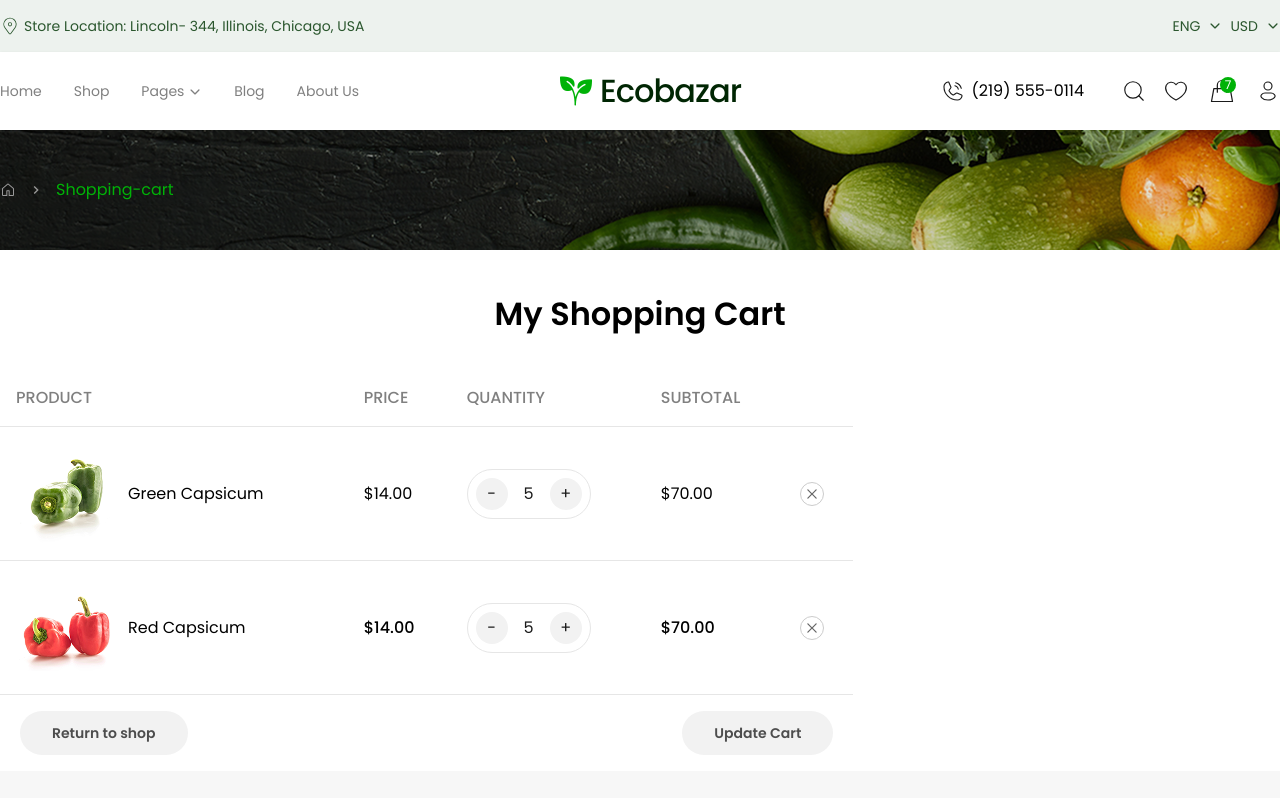
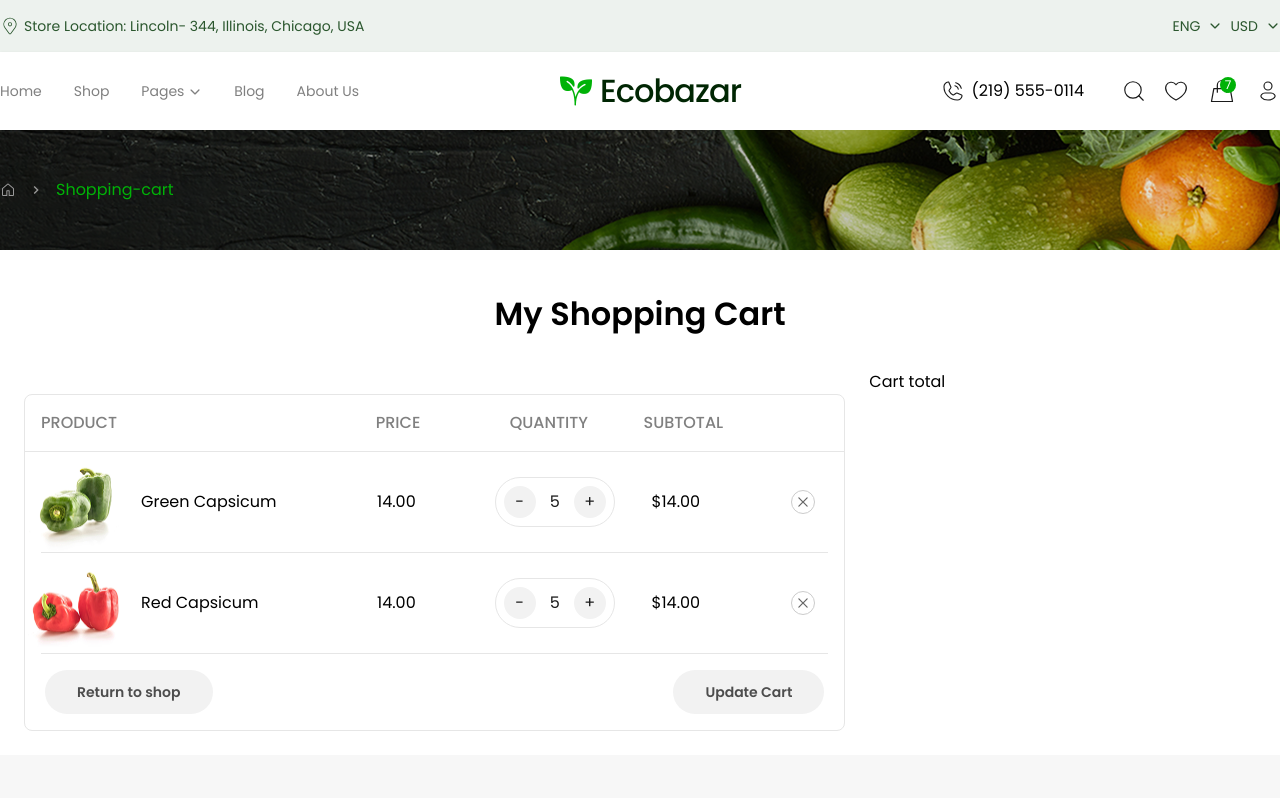
Before and after one commit to itsdevelopershakil/organic-food-e-commerce, a React (Vite) app: page /shopping-cart in a window 1280 px wide. Shown: the top 798 px of the page. Built offline with nearby package versions, Linux system fonts and the light colour scheme.

Commit message:
changing list removed table and using div for creating item list

```diff
--- a/src/pages/ShoppingCart.tsx
+++ b/src/pages/ShoppingCart.tsx
@@ -1,10 +1,50 @@
+import { useState } from 'react';
 import { RxCross2 } from 'react-icons/rx';
 import { Link } from 'react-router-dom';
 import greenCapsicum from '../assets/images/green-capsicum.png';
 import redCapsicum from '../assets/images/red-capsicum.png';
 import Breadcrumbs from '../components/Breadcrumbs';
+import Divider from '../components/Divider';
+
+// Define the CartItem type
+interface CartItem {
+    id: number;
+    name: string;
+    price: number;
+    quantity: number;
+    image: string;
+}
+
+const initialCart: CartItem[] = [
+    {
+        id: 1,
+        name: 'Green Capsicum',
+        price: 14.0,
+        quantity: 5,
+        image: greenCapsicum, // Replace with actual image URL
+    },
+    {
+        id: 2,
+        name: 'Red Capsicum',
+        price: 14.0,
+        quantity: 5,
+        image: redCapsicum, // Replace with actual image URL
+    },
+];
 
 const ShoppingCart = () => {
+    const [cart, setCart] = useState<CartItem[]>(initialCart);
+
+    const updateQuantity = (id: number, change: number) => {
+        setCart((prevCart) =>
+            prevCart.map((item) =>
+                item.id === id
+                    ? { ...item, quantity: Math.max(1, item.quantity + change) }
+                    : item
+            )
+        );
+    };
+
     return (
         <>
             <Breadcrumbs />
@@ -13,84 +53,95 @@ const ShoppingCart = () => {
                     <h1 className="text-[32px] font-semibold mt-10 mb-8 text-center">
                         My Shopping Cart
                     </h1>
-                    <div className="w-2/3">
-                        <table className="w-full border-collapse">
-                            <thead>
-                                <tr className="*:font-medium *:text-left *:p-4 text-[#808080] border-b border-[#E6E6E6]">
-                                    <th>PRODUCT </th>
-                                    <th>PRICE </th>
-                                    <th>QUANTITY </th>
-                                    <th>SUBTOTAL</th>
-                                    <th></th>
-                                </tr>
-                            </thead>
-                            <tbody>
-                                <tr className="*:p-4 border-b border-[#E6E6E6]">
-                                    <td className="flex gap-3 items-center">
-                                        <img src={greenCapsicum} alt="" />
-                                        Green Capsicum
-                                    </td>
-                                    <td>$14.00</td>
-                                    <td>
-                                        <div className="w-[124px] border border-[#E6E6E6] rounded-[170px] p-2 text-[#1a1a1a] flex justify-between items-center">
-                                            <button className="w-8 h-8 rounded-full bg-[#F2F2F2]">
+                    <div className="flex">
+                        <div className="w-2/3 rounded-lg border border-[#E6E6E6] m-6">
+                            <div>
+                                <div className="grid grid-cols-12 gap-4 *:font-medium *:text-left p-4 text-[#808080] border-b border-[#E6E6E6]">
+                                    <p className="col-span-5">PRODUCT </p>
+                                    <p className="col-span-2">PRICE </p>
+                                    <p className="col-span-2">QUANTITY </p>
+                                    <p className="col-span-2">SUBTOTAL</p>
+                                    <p className="col-span-1"></p>
+                                </div>
+
+                                <div>
+                                    {cart.map((item) => (
+                                        <div key={item.id} className="*p-4">
+                                            <div className="grid grid-cols-12 gap-4 items-center">
+                                                <div className="col-span-5 flex gap-4 items-center">
+                                                    <img
+                                                        src={item.image}
+                                                        alt=""
+                                                        className="w-25 h-25"
+                                                    />
+                                                    {item.name}
+                                                </div>
+
+                                                <div className="col-span-1 p-1">
+                                                    {item.price.toFixed(2)}
+                                                </div>
+                                                <div className="col-span-3 px-13">
+                                                    <div className="w-[120px] border border-[#E6E6E6] rounded-[170px] p-2 text-[#1a1a1a] flex justify-between items-center">
+                                                        <button
+                                                            className="w-8 h-8 rounded-full bg-[#F2F2F2] cursor-pointer"
+                                                            onClick={() =>
+                                                                updateQuantity(
+                                                                    item.id,
+                                                                    -1
+                                                                )
+                                                            }
+                                                        >
                                                             -
                                                         </button>
-                                            <span>5</span>
-                                            <button className="w-8 h-8 rounded-full bg-[#F2F2F2]">
+                                                        <span>
+                                                            {item.quantity}
+                                                        </span>
+                                                        <button
+                                                            className="w-8 h-8 rounded-full bg-[#F2F2F2] cursor-pointer"
+                                                            onClick={() =>
+                                                                updateQuantity(
+                                                                    item.id,
+                                                                    1
+                                                                )
+                                                            }
+                                                        >
                                                             +
                                                         </button>
                                                     </div>
-                                    </td>
-                                    <td>$70.00</td>
-                                    <td>
+                                                </div>
+                                                <div className="col-span-2">
+                                                    ${item.price.toFixed(2)}
+                                                </div>
+                                                <div className="col-span-1">
                                                     <div className="w-6 h-6 border rounded-full border-[#CCCCCC] flex justify-center items-center cursor-pointer">
                                                         <RxCross2 className="text-[#666666]" />
                                                     </div>
-                                    </td>
-                                </tr>
-                                <tr className="*:p-4 border-b border-[#E6E6E6]">
-                                    <td className="flex gap-3 items-center">
-                                        <img src={redCapsicum} alt="" />
-                                        Red Capsicum
-                                    </td>
-                                    <td className="font-medium">$14.00</td>
-                                    <td>
-                                        <div className="w-[124px] border border-[#E6E6E6] rounded-[170px] p-2 text-[#1a1a1a] flex justify-between items-center">
-                                            <button className="w-8 h-8 rounded-full bg-[#F2F2F2]">
-                                                -
-                                            </button>
-                                            <span>5</span>
-                                            <button className="w-8 h-8 rounded-full bg-[#F2F2F2]">
-                                                +
-                                            </button>
                                                 </div>
-                                    </td>
-                                    <td className="font-medium">$70.00</td>
-                                    <td>
-                                        <div className="w-6 h-6 border rounded-full border-[#CCCCCC] flex justify-center items-center cursor-pointer">
-                                            <RxCross2 className="text-[#666666]" />
                                             </div>
-                                    </td>
-                                </tr>
-                            </tbody>
-                        </table>
+                                            <Divider className="mx-4 h-[1px] bg-[#E6E6E6]" />
+                                        </div>
+                                    ))}
+                                </div>
+                            </div>
                             <div className="flex justify-between py-4 px-5">
                                 <Link
                                     to="#"
-                                className="text-sm text-[#4D4D4D] font-semibold py-3 px-8 bg-[#F2F2F2] rounded-[43px] cursor-pointer"
+                                    className="text-sm text-[#4D4D4D] hover:bg-[#4d4d4d] hover:text-[#f2f2f2] duration-200 font-semibold py-3 px-8 bg-[#F2F2F2] rounded-[43px] cursor-pointer"
                                 >
                                     Return to shop
                                 </Link>
                                 <Link
                                     to="#"
-                                className="text-sm text-[#4D4D4D] font-semibold py-3 px-8 bg-[#F2F2F2] rounded-[43px] cursor-pointer"
+                                    className="text-sm text-[#4D4D4D] hover:bg-[#4d4d4d] hover:text-[#f2f2f2] duration-200 font-semibold py-3 px-8 bg-[#F2F2F2] rounded-[43px] cursor-pointer"
                                 >
                                     Update Cart
                                 </Link>
                             </div>
                         </div>
-                    <div></div>
+                        <div className="w-1/3">
+                            <h3>Cart total</h3>
+                        </div>
+                    </div>
                 </div>
             </div>
         </>
--- /dev/null
+++ b/src/pages/Test.tsx
@@ -0,0 +1,136 @@
+import { useState } from 'react';
+import { RxCross2 } from 'react-icons/rx';
+import { Link } from 'react-router-dom';
+import greenCapsicum from '../assets/images/green-capsicum.png';
+import redCapsicum from '../assets/images/red-capsicum.png';
+import Divider from '../components/Divider';
+// Define the CartItem type
+interface CartItem {
+    id: number;
+    name: string;
+    price: number;
+    quantity: number;
+    image: string;
+}
+
+// Initial cart data
+const initialCart: CartItem[] = [
+    {
+        id: 1,
+        name: 'Green Capsicum',
+        price: 14.0,
+        quantity: 5,
+        image: greenCapsicum, // Replace with actual image URL
+    },
+    {
+        id: 2,
+        name: 'Red Capsicum',
+        price: 14.0,
+        quantity: 5,
+        image: redCapsicum, // Replace with actual image URL
+    },
+];
+
+const Test: React.FC = () => {
+    const [cart, setCart] = useState<CartItem[]>(initialCart);
+
+    // Function to update quantity
+    const updateQuantity = (id: number, change: number) => {
+        setCart((prevCart) =>
+            prevCart.map((item) =>
+                item.id === id
+                    ? { ...item, quantity: Math.max(1, item.quantity + change) }
+                    : item
+            )
+        );
+    };
+
+    // Function to remove an item from the cart
+    // const removeItem = (id: number) => {
+    //     setCart((prevCart) => prevCart.filter((item) => item.id !== id));
+    // };
+
+    return (
+        <div className="max-w-4xl mx-auto p-6 border rounded-lg shadow-md bg-white">
+            {/* Header */}
+            <div className="grid grid-cols-5 gap-4 border-b py-3 font-semibold text-gray-600">
+                <div className="col-span-2">PRODUCT</div>
+                <div>PRICE</div>
+                <div>QUANTITY</div>
+                <div>SUBTOTAL</div>
+            </div>
+
+            {/* Cart Items */}
+            {cart.map((item) => (
+                <div key={item.id} className="p-4">
+                    <div className="grid grid-cols-6 gap-4 items-center">
+                        {/* Product Name & Image */}
+                        <div className="col-span-2 flex gap-4 items-center">
+                            <img
+                                src={item.image}
+                                alt=""
+                                className="w-25 h-25"
+                            />
+                            {item.name}
+                        </div>
+
+                        {/* Price */}
+                        <div>$14.00</div>
+
+                        {/* Quantity Controls */}
+                        <div>
+                            <div className="w-[124px] border border-[#E6E6E6] rounded-[170px] p-2 text-[#1a1a1a] flex justify-between items-center">
+                                <button
+                                    className="w-8 h-8 rounded-full bg-[#F2F2F2] cursor-pointer"
+                                    onClick={() => updateQuantity(item.id, -1)}
+                                >
+                                    -
+                                </button>
+                                <span>{item.quantity}</span>
+                                <button
+                                    className="w-8 h-8 rounded-full bg-[#F2F2F2] cursor-pointer"
+                                    onClick={() => updateQuantity(item.id, 1)}
+                                >
+                                    +
+                                </button>
+                            </div>
+                        </div>
+
+                        {/* Subtotal */}
+                        <div>${(item.price * item.quantity).toFixed(2)}</div>
+
+                        {/* Remove Button (Now properly aligned) */}
+                        <div className="flex justify-center">
+                            <button
+                                className="w-6 h-6 border rounded-full border-[#CCCCCC] flex justify-center items-center cursor-pointer"
+                                onClick={() =>
+                                    setCart(
+                                        cart.filter(
+                                            (cartItem) =>
+                                                cartItem.id !== item.id
+                                        )
+                                    )
+                                }
+                            >
+                                <RxCross2 className="text-[#666666]" />
+                            </button>
+                        </div>
+                    </div>
+                    <Divider className="mx-4 h-[1px] bg-[#E6E6E6]" />
+                </div>
+            ))}
+
+            {/* Bottom Buttons */}
+            <div className="flex justify-between items-center mt-6">
+                <Link to="/" className="bg-gray-200 px-4 py-2 rounded-full">
+                    Return to shop
+                </Link>
+                <button className="bg-gray-300 px-6 py-2 rounded-full">
+                    Update Cart
+                </button>
+            </div>
+        </div>
+    );
+};
+
+export default Test;
--- a/src/routes/Routes.tsx
+++ b/src/routes/Routes.tsx
@@ -5,6 +5,7 @@ import ErrorPage from '../pages/ErrorPage';
 import HomePage from '../pages/HomePage';
 import ShoppingCart from '../pages/ShoppingCart';
 import SignupPage from '../pages/SignupPage';
+import Test from '../pages/Test';
 
 export const routes = createBrowserRouter([
     {
@@ -27,6 +28,7 @@ export const routes = createBrowserRouter([
                 path: '/shopping-cart',
                 element: <ShoppingCart />,
             },
+            { path: '/test', element: <Test /> },
             {
                 path: '*',
                 element: <ErrorPage />,
```
Lines whose indentation alone changed are shown as unchanged.
